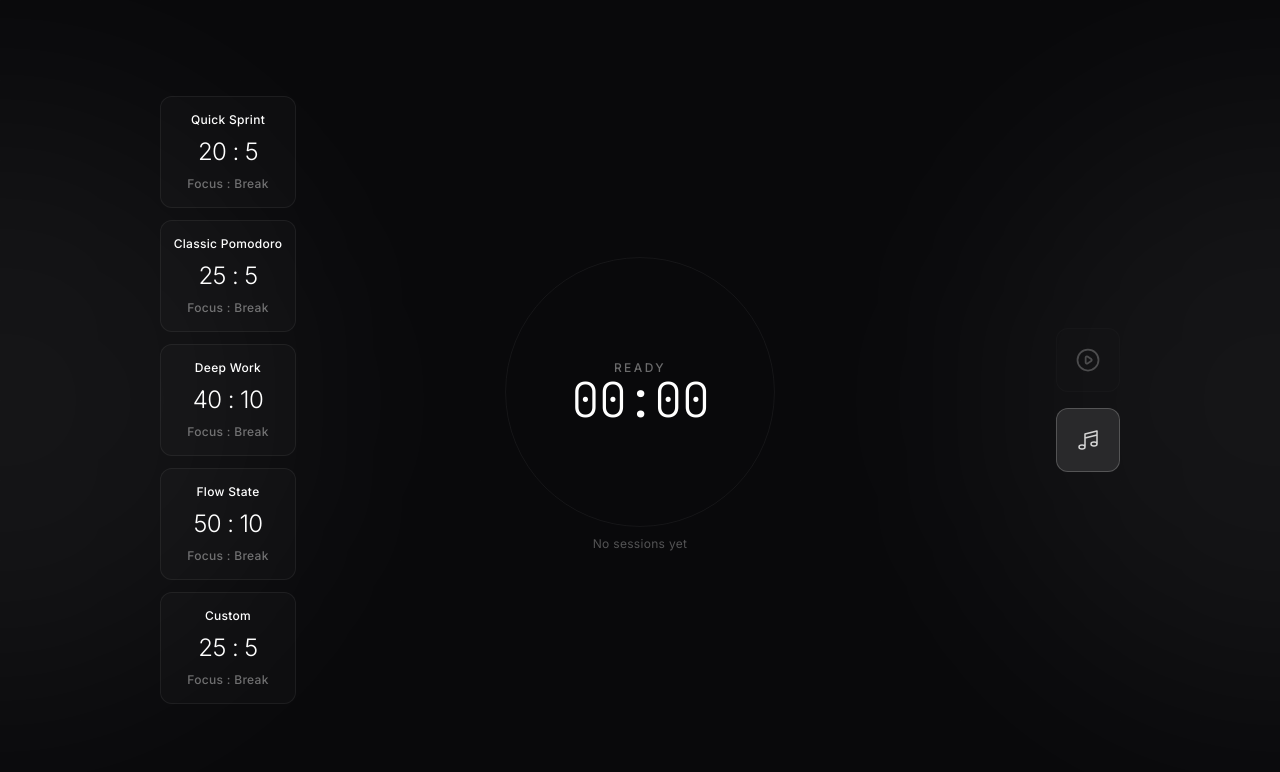
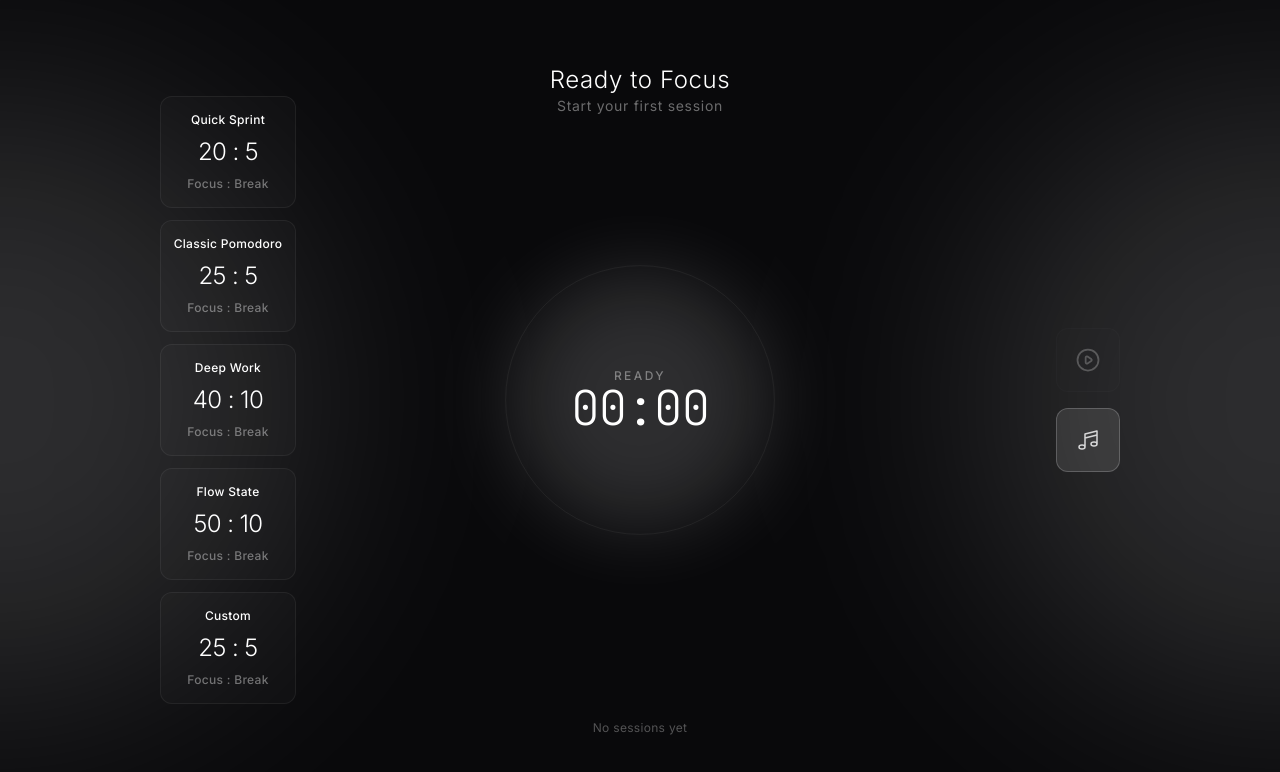
Before and after one commit to rafinazhminugraha/podomoro-app, a Next.js app: page / in a window 1280 px wide. Shown: the top 772 px of the page. Built offline with nearby package versions, Linux system fonts and the light colour scheme.

Commit message:
add: session counter and achiever words

```diff
--- a/src/app/page.tsx
+++ b/src/app/page.tsx
@@ -8,6 +8,23 @@ import {
   SessionCounter,
   SettingsPanel,
 } from '@/components';
+
+// Motivational messages based on sessions completed
+const getMotivationalMessage = (sessions: number): { title: string; subtitle: string } => {
+  if (sessions === 0) {
+    return { title: 'Ready to Focus', subtitle: 'Start your first session' };
+  } else if (sessions === 1) {
+    return { title: 'Great Start', subtitle: 'First session complete' };
+  } else if (sessions === 2) {
+    return { title: 'Building Momentum', subtitle: 'Keep the flow going' };
+  } else if (sessions === 3) {
+    return { title: 'On Fire', subtitle: 'You\'re doing amazing' };
+  } else if (sessions === 4) {
+    return { title: 'Unstoppable', subtitle: 'Peak productivity achieved' };
+  } else {
+    return { title: 'Flow Master', subtitle: `${sessions} sessions of pure focus` };
+  }
+};
 
 export default function HomePage() {
   const {
@@ -28,6 +45,7 @@ export default function HomePage() {
   } = useTimer();
 
   const isTimerActive = timerStatus !== 'idle';
+  const motivation = getMotivationalMessage(sessionsCompleted);
 
   return (
     <main className="relative min-h-screen overflow-hidden bg-[#09090b]">
@@ -39,7 +57,7 @@ export default function HomePage() {
           blur-[120px] pointer-events-none
           transition-all duration-1000 ease-out
           ${timerState === 'focus' ? 'bg-rose-500/20' :
-            timerState === 'break' ? 'bg-emerald-500/20' : 'bg-white/5'}
+            timerState === 'break' ? 'bg-emerald-500/20' : 'bg-white/15'}
         `}
       />
       <div
@@ -49,12 +67,22 @@ export default function HomePage() {
           blur-[120px] pointer-events-none
           transition-all duration-1000 ease-out
           ${timerState === 'focus' ? 'bg-rose-500/20' :
-            timerState === 'break' ? 'bg-emerald-500/20' : 'bg-white/5'}
+            timerState === 'break' ? 'bg-emerald-500/20' : 'bg-white/15'}
         `}
       />
 
       {/* Subtle Grid Pattern */}
       <div className="fixed inset-0 bg-grid-pattern opacity-20 pointer-events-none" />
+
+      {/* Top - Motivational Message */}
+      <div className="fixed top-16 left-0 right-0 flex flex-col items-center z-10 pointer-events-none">
+        <h1 className="text-2xl font-light text-white tracking-wide transition-all duration-500">
+          {motivation.title}
+        </h1>
+        <p className="mt-2 text-sm text-white/40 tracking-wider">
+          {motivation.subtitle}
+        </p>
+      </div>
 
       {/* Timer - Always Centered */}
       <div className="fixed inset-0 flex items-center justify-center pointer-events-none z-10">
@@ -65,10 +93,12 @@ export default function HomePage() {
             timerState={timerState}
             timerStatus={timerStatus}
           />
-          <div className="mt-8">
-            <SessionCounter sessionsCompleted={sessionsCompleted} />
-          </div>
         </div>
+      </div>
+
+      {/* Bottom - Session Counter */}
+      <div className="fixed bottom-16 left-0 right-0 flex justify-center z-10 pointer-events-none">
+        <SessionCounter sessionsCompleted={sessionsCompleted} />
       </div>
 
       {/* Left Panel - Mode Selector (Fixed Position) */}
--- a/src/components/TimerDisplay.tsx
+++ b/src/components/TimerDisplay.tsx
@@ -36,13 +36,11 @@ export function TimerDisplay({
     <div className="relative flex flex-col items-center justify-center">
       {/* Circular Progress */}
       <div className="relative w-72 h-72">
-        {/* Subtle glow effect */}
-        {timerStatus !== 'idle' && (
-          <div
-            className="absolute inset-4 rounded-full blur-2xl opacity-10 transition-all duration-1000"
-            style={{ backgroundColor: stateColor }}
-          />
-        )}
+        {/* Subtle glow effect - always visible */}
+        <div
+          className="absolute inset-4 rounded-full blur-2xl opacity-15 transition-all duration-1000"
+          style={{ backgroundColor: timerState === 'idle' ? '#ffffff' : stateColor }}
+        />
 
         {/* SVG Progress Ring */}
         <svg
```
